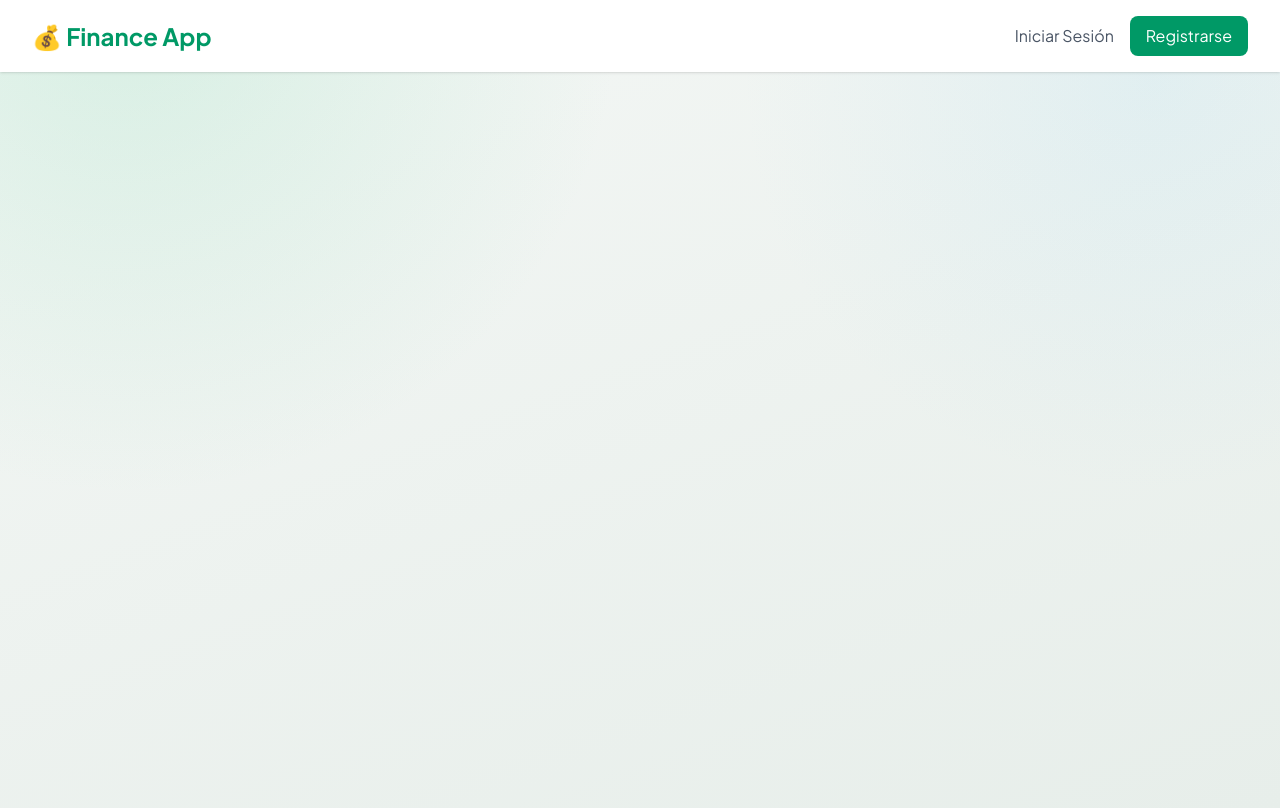
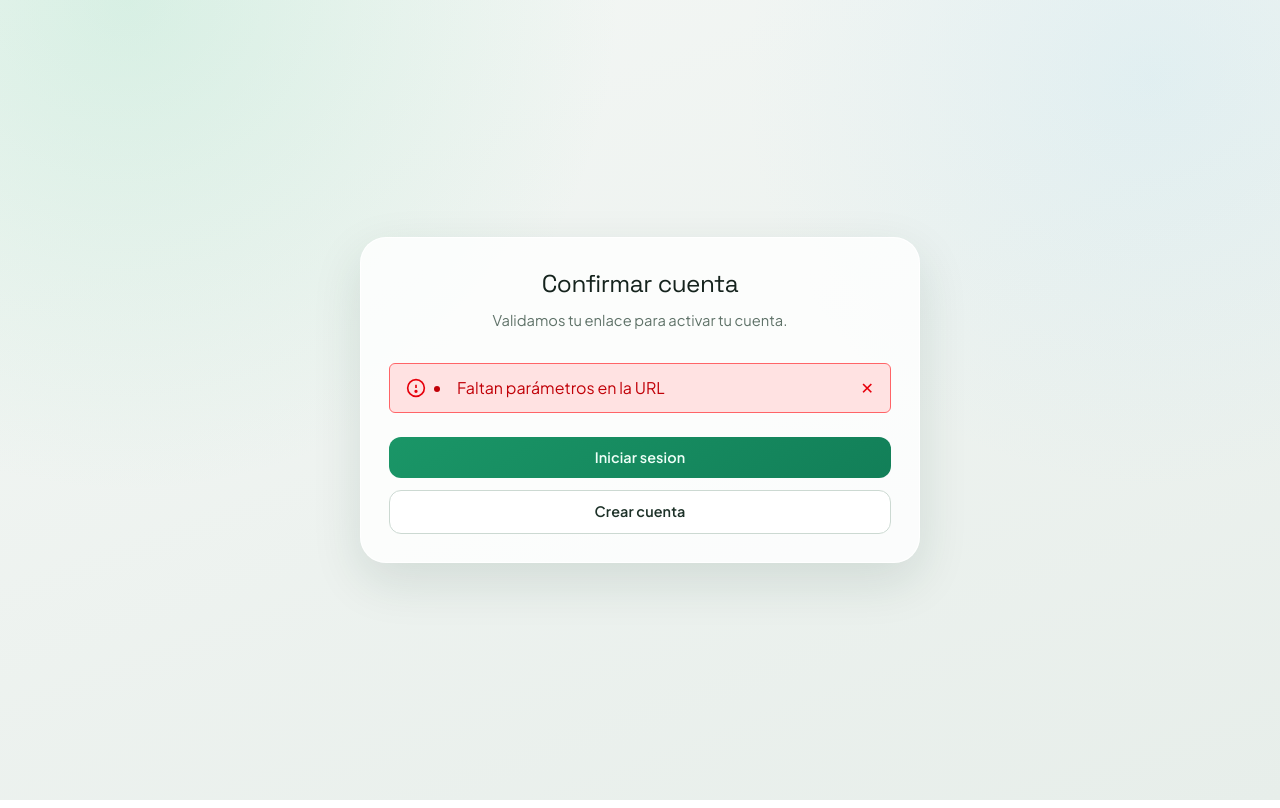
Before and after one commit to Erinxon/transaction.ui, a React (Vite) app: page /confirm-account in a window 1280 px wide. Built offline with nearby package versions, Linux system fonts and the light colour scheme.

Commit message:
feat: enhance account confirmation page with loading and error handling UI

```diff
--- a/src/pages/auth/ConfirmAccount.tsx
+++ b/src/pages/auth/ConfirmAccount.tsx
@@ -1,9 +1,10 @@
 import { useMutation } from '@tanstack/react-query';
-import './ConfirmAccount.style.css';
 import { useEffect, useState } from 'react';
 import { confirmAccount } from '../../core/auth/services/confirmAccountApi';
-import { useSearchParams } from 'react-router-dom';
+import { Link, useSearchParams } from 'react-router-dom';
 import type { AxiosError } from 'axios';
+import { Alert } from '../../components';
+import { AppRoutes } from '../../models/AppRoutes';
 
 const ConfirmAccount = () => {
     const [searchParams] = useSearchParams();
@@ -11,29 +12,38 @@ const ConfirmAccount = () => {
     const token = searchParams.get('token');
 
     const [errorMsg, setErrorMsg] = useState<string[]>([]);
+    const [isConfirmed, setIsConfirmed] = useState(false);
 
     const { mutate: confirmAccountMutate, isPending } = useMutation({
-        mutationFn: ({ userId, token }: { userId: string, token: string }) => confirmAccount(userId, token)
+        mutationFn: ({ userId, token }: { userId: string, token: string }) => confirmAccount(userId, token),
+        onSuccess: () => {
+            setIsConfirmed(true);
+            setErrorMsg([]);
+        },
     });
 
     useEffect(() => {
         if (userId && token) {
+            setIsConfirmed(false);
+            setErrorMsg([]);
             confirmAccountMutate({ userId, token },
                 {
                     onError: (error) => {
                         const axiosError = error as AxiosError;
+                        setIsConfirmed(false);
                         if (axiosError.response?.status === 400) {
                             setErrorMsg(extractValidationErrors(axiosError));
                         } else {
-                            setErrorMsg(['Ha ocurrido un error inesperado al actualizar los datos']);
+                            setErrorMsg(['Ha ocurrido un error inesperado al confirmar la cuenta']);
                         }
                     }
                 }
             );
         } else {
+            setIsConfirmed(false);
             setErrorMsg(['Faltan parámetros en la URL']);
         }
-    }, [userId, token]);
+    }, [confirmAccountMutate, token, userId]);
 
     type ErrorResponse = {
         errors?: Record<string, string[]>;
@@ -48,162 +58,55 @@ const ConfirmAccount = () => {
     };
 
     return (
-        <>
-            <header className="bg-white shadow-sm">
-                <div className="max-w-7xl mx-auto px-4 sm:px-6 lg:px-8">
-                    <div className="flex justify-between items-center py-4">
-                        <div className="flex items-center">
-                            <span className="text-2xl font-bold text-emerald-600">💰 Finance App</span>
-                        </div>
-                        <div className="flex items-center space-x-4">
-                            <a href="login.html" className="text-gray-600 hover:text-emerald-600 transition-colors">Iniciar Sesión</a>
-                            <a href="register.html" className="bg-emerald-600 text-white px-4 py-2 rounded-lg hover:bg-emerald-700 transition-colors">Registrarse</a>
-                        </div>
-                    </div>
-                </div>
-            </header>
-
-            <main className="flex items-center justify-center min-h-screen p-4 -mt-16">
-                <div className="w-full max-w-lg">
-                    <div id="success-card" className="hidden">
-                        <div className="bg-white rounded-2xl card-shadow p-8 text-center bounce-in">
-                            <div className="relative mb-8">
-                                <div className="w-24 h-24 bg-emerald-100 rounded-full flex items-center justify-center mx-auto">
-                                    <i className="fas fa-check text-emerald-600 text-4xl"></i>
-                                </div>
-                                <div className="absolute -top-2 -right-2 w-8 h-8 bg-emerald-500 rounded-full flex items-center justify-center">
-                                    <i className="fas fa-star text-white text-sm"></i>
-                                </div>
+        <div className="auth-shell fade-in-up">
+            <div className="auth-card">
+                <div className="mb-8 text-center">
+                    <h1 className="page-title">Confirmar cuenta</h1>
+                    <p className="page-subtitle">
+                        {isPending ? 'Verificando tu correo...' : 'Validamos tu enlace para activar tu cuenta.'}
+                    </p>
                 </div>
 
-                            <h1 className="text-3xl font-bold text-gray-900 mb-4">¡Cuenta Verificada!</h1>
-                            <p className="text-gray-600 mb-8">
-                                ¡Excelente! Tu email ha sido confirmado exitosamente. Tu cuenta está lista para usar.
-                            </p>
+                {isPending && (
+                    <div className="mb-6 flex items-center justify-center">
+                        <div className="h-10 w-10 animate-spin rounded-full border-b-2 border-emerald-600" />
+                    </div>
+                )}
 
+                {isConfirmed && !isPending && (
+                    <Alert
+                        type="success"
+                        message="Tu cuenta fue confirmada correctamente. Ya puedes iniciar sesion."
+                        className="mb-4"
+                    />
+                )}
 
-                            <div className="space-y-4">
-                                <a href="dashboard.html" className="w-full bg-emerald-600 text-white py-4 px-6 rounded-xl font-semibold hover:bg-emerald-700 transition-all duration-200 flex items-center justify-center group">
-                                    <i className="fas fa-rocket mr-3 group-hover:animate-bounce"></i>
-                                    Comenzar Ahora
-                                </a>
-
-                                <div className="grid grid-cols-2 gap-3">
-                                    <a href="add-transaction.html" className="bg-gray-50 text-gray-700 py-3 px-4 rounded-lg font-medium hover:bg-gray-100 transition-colors flex items-center justify-center text-sm">
-                                        <i className="fas fa-plus mr-2"></i>
-                                        Primera Transacción
-                                    </a>
-                                    <a href="profile.html" className="bg-gray-50 text-gray-700 py-3 px-4 rounded-lg font-medium hover:bg-gray-100 transition-colors flex items-center justify-center text-sm">
-                                        <i className="fas fa-user mr-2"></i>
-                                        Configurar Perfil
-                                    </a>
-                                </div>
-                            </div>
-                        </div>
-                    </div>
-
-                    <div id="error-card" className="hidden">
-                        <div className="bg-white rounded-2xl card-shadow p-8 text-center slide-up">
-                            <div className="w-24 h-24 bg-red-100 rounded-full flex items-center justify-center mx-auto mb-8">
-                                <i className="fas fa-exclamation-triangle text-red-600 text-4xl"></i>
-                            </div>
-
-                            <h1 className="text-3xl font-bold text-gray-900 mb-4">Verificación Fallida</h1>
-                            <p className="text-gray-600 mb-8" id="error-description">
-                                No pudimos verificar tu email. El enlace puede ser inválido o haber expirado.
-                            </p>
-
-                            <div className="bg-red-50 border border-red-200 rounded-xl p-6 mb-8 text-left">
-                                <h3 className="font-semibold text-red-800 mb-3 flex items-center">
-                                    <i className="fas fa-info-circle mr-2"></i>
-                                    Posibles causas:
-                                </h3>
-                                <ul className="text-red-700 text-sm space-y-2">
-                                    <li className="flex items-start">
-                                        <i className="fas fa-clock text-red-500 mr-2 mt-1 text-xs"></i>
-                                        El enlace ha expirado (válido por 24 horas)
-                                    </li>
-                                    <li className="flex items-start">
-                                        <i className="fas fa-check-circle text-red-500 mr-2 mt-1 text-xs"></i>
-                                        El enlace ya fue utilizado anteriormente
-                                    </li>
-                                    <li className="flex items-start">
-                                        <i className="fas fa-key text-red-500 mr-2 mt-1 text-xs"></i>
-                                        El token de verificación es inválido
-                                    </li>
-                                </ul>
-                            </div>
-
-                            <div className="space-y-4">
-                                <button id="resend-btn" className="w-full bg-emerald-600 text-white py-4 px-6 rounded-xl font-semibold hover:bg-emerald-700 transition-all duration-200 flex items-center justify-center">
-                                    <i className="fas fa-envelope mr-3"></i>
-                                    Reenviar Email de Confirmación
-                                </button>
-
-                                <div className="grid grid-cols-2 gap-3">
-                                    <a href="register.html" className="bg-gray-100 text-gray-700 py-3 px-4 rounded-lg font-medium hover:bg-gray-200 transition-colors flex items-center justify-center text-sm">
-                                        <i className="fas fa-user-plus mr-2"></i>
-                                        Nueva Cuenta
-                                    </a>
-                                    <a href="login.html" className="bg-gray-100 text-gray-700 py-3 px-4 rounded-lg font-medium hover:bg-gray-200 transition-colors flex items-center justify-center text-sm">
-                                        <i className="fas fa-sign-in-alt mr-2"></i>
-                                        Iniciar Sesión
-                                    </a>
-                                </div>
-                            </div>
-                        </div>
-                    </div>
-
-                    {isPending && <div id="loading-card">
-                        <div className="bg-white rounded-2xl card-shadow p-8 text-center">
-                            <div className="w-24 h-24 bg-emerald-100 rounded-full flex items-center justify-center mx-auto mb-8">
-                                <div className="animate-spin rounded-full h-12 w-12 border-b-2 border-emerald-600"></div>
-                            </div>
-
-                            <h1 className="text-2xl font-bold text-gray-900 mb-4">Verificando tu email...</h1>
-                            <p className="text-gray-600 mb-8">
-                                Por favor espera mientras confirmamos tu dirección de correo electrónico.
-                            </p>
-
-                            {errorMsg.length > 0 && (
-                                <div className="rounded-xl border border-red-200 bg-red-50 p-4 text-left text-sm text-red-700">
+                {errorMsg.length > 0 && !isPending && (
+                    <Alert
+                        type="error"
+                        className="mb-4"
+                        onClose={() => setErrorMsg([])}
+                        message=""
+                        templateMessage={(
                             <ul className="list-disc list-inside">
                                 {errorMsg.map((msg, idx) => (
                                     <li key={idx}>{msg}</li>
                                 ))}
                             </ul>
-                                </div>
                         )}
-                        </div>
-                    </div>}
+                    />
+                )}
 
-
-                    <div id="already-verified-card" className="hidden">
-                        <div className="bg-white rounded-2xl card-shadow p-8 text-center slide-up">
-                            <div className="w-24 h-24 bg-blue-100 rounded-full flex items-center justify-center mx-auto mb-8">
-                                <i className="fas fa-user-check text-blue-600 text-4xl"></i>
-                            </div>
-
-                            <h1 className="text-3xl font-bold text-gray-900 mb-4">Cuenta Ya Verificada</h1>
-                            <p className="text-gray-600 mb-8">
-                                Esta cuenta ya ha sido verificada anteriormente. Puedes iniciar sesión normalmente.
-                            </p>
-
-                            <div className="space-y-4">
-                                <a href="login.html" className="w-full bg-emerald-600 text-white py-4 px-6 rounded-xl font-semibold hover:bg-emerald-700 transition-all duration-200 flex items-center justify-center">
-                                    <i className="fas fa-sign-in-alt mr-3"></i>
-                                    Iniciar Sesión
-                                </a>
-                                <a href="dashboard.html" className="w-full bg-gray-100 text-gray-700 py-3 px-6 rounded-xl font-medium hover:bg-gray-200 transition-colors flex items-center justify-center">
-                                    <i className="fas fa-tachometer-alt mr-3"></i>
-                                    Ir al Dashboard
-                                </a>
+                <div className="mt-6 grid gap-3">
+                    <Link to={AppRoutes.login} className="btn-modern btn-primary w-full py-3 text-center">
+                        Iniciar sesion
+                    </Link>
+                    <Link to={AppRoutes.register} className="btn-modern btn-secondary w-full py-3 text-center">
+                        Crear cuenta
+                    </Link>
                 </div>
             </div>
         </div>
-                </div>
-            </main>
-        </>
     );
 }
 
```
Lines whose indentation alone changed are shown as unchanged.
